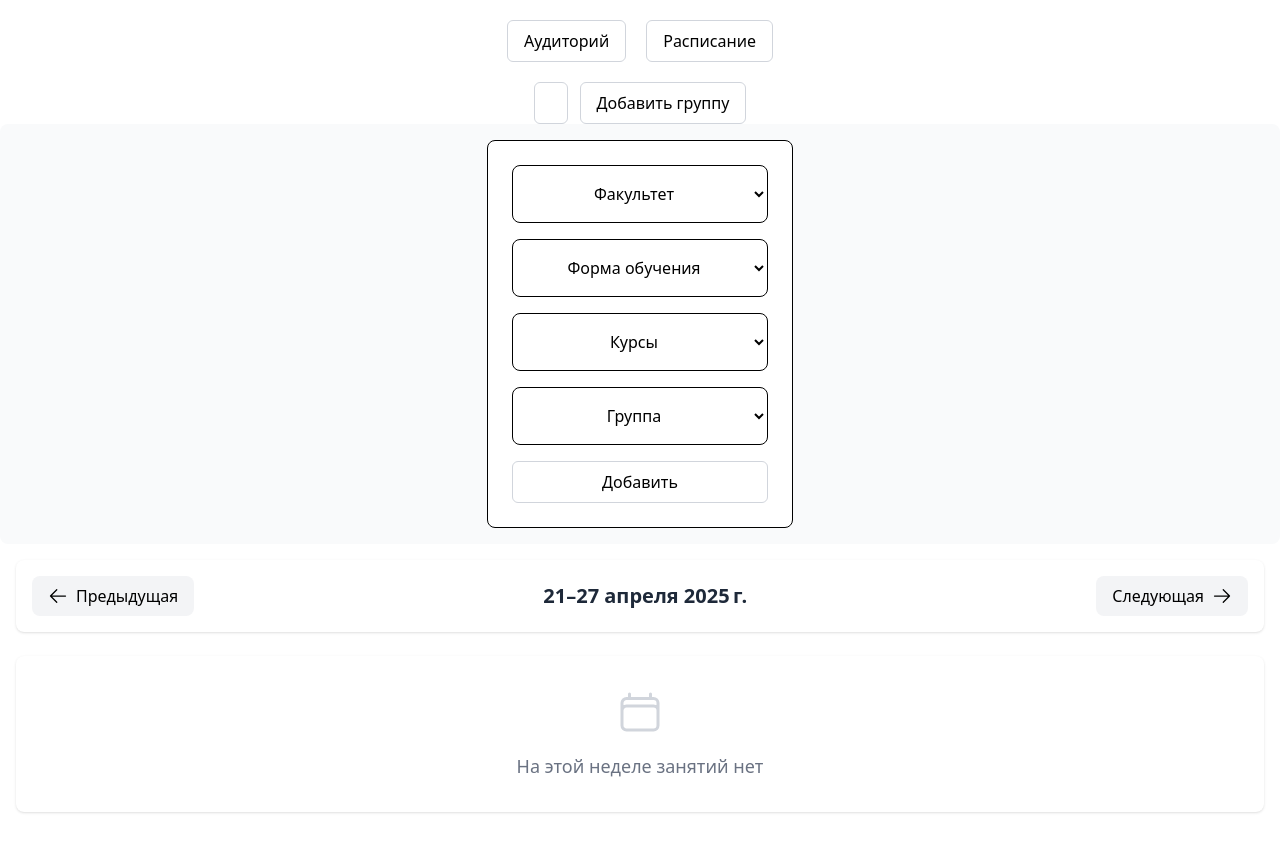
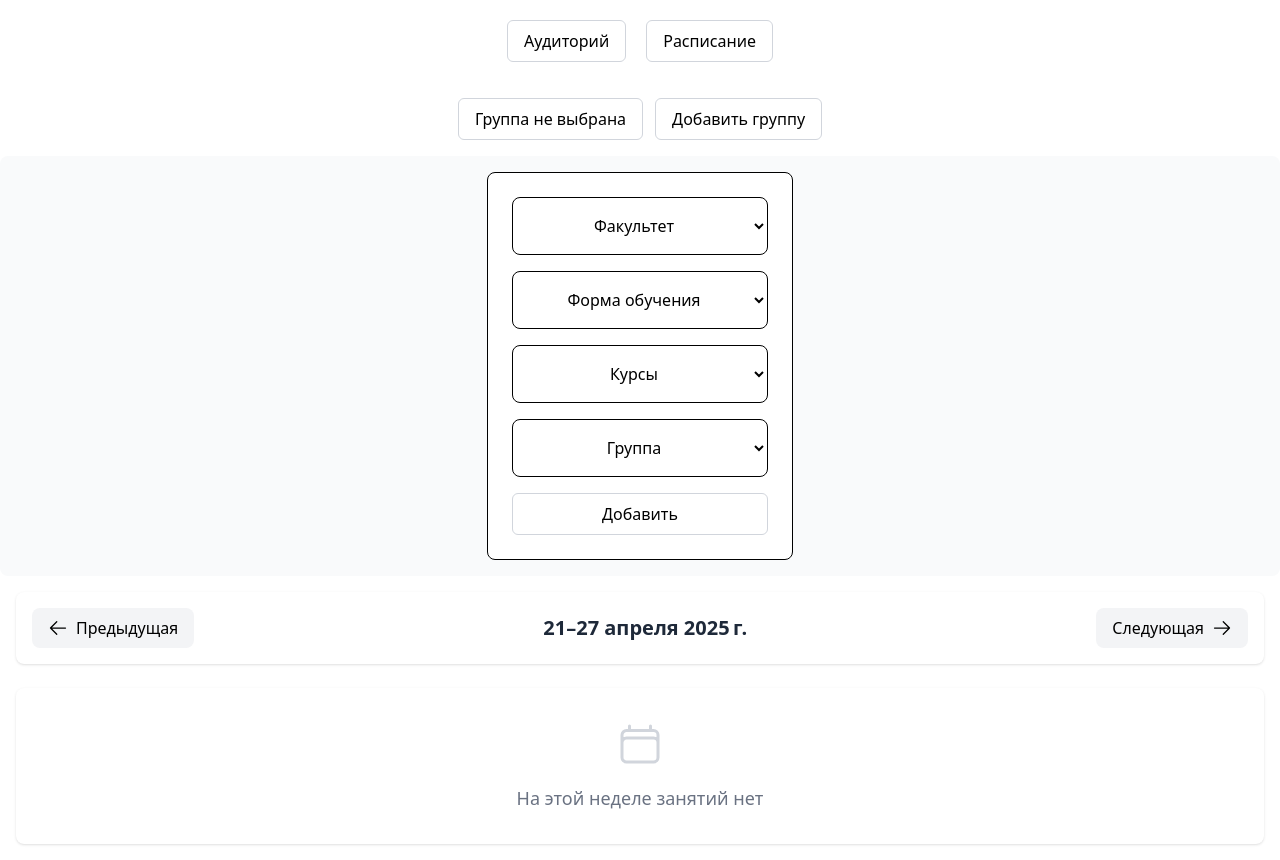
Before and after one commit to Nadoedatel/MITSO-Free-Classrooms-TS, a Vue app: page /schedule in a window 1280 px wide. Before the commit the page ends 828 px from the top, so only its background shows below. Built offline with nearby package versions, Linux system fonts and the light colour scheme; the HTML template or start-up script is replaced by a standard one.

Commit message:
Добавлние групп

```diff
--- a/package.json
+++ b/package.json
@@ -14,6 +14,7 @@
   "dependencies": {
     "@heroicons/vue": "^2.2.0",
     "@tailwindcss/vite": "^4.1.4",
+    "@vueuse/core": "^13.1.0",
     "pinia": "^3.0.1",
     "tailwindcss": "^4.1.4",
     "vue": "^3.5.13",
--- a/src/components/Schedule/GroupData.vue
+++ b/src/components/Schedule/GroupData.vue
@@ -1,37 +1,46 @@
 <template>
-    <div class="justify-center flex gap-3">
+    <div class="justify-center flex gap-3 p-4">
         <div
-        @click="showSchedule"
-        class="px-4 py-2 bg-white border border-gray-300 rounded-md justify-center flex">
-            {{ groupName }}
+            @click="showSchedule"
+            class="px-4 py-2 bg-white border border-gray-300 rounded-md justify-center flex"
+        >
+            {{ userGroups.Group || "Группа не выбрана" }}
         </div>
-        <AppButton @click="changeHasUserGroup">Добавить группу</AppButton>
+        <AppButton @click="saveUserGroup">Добавить группу</AppButton>
     </div>
 </template>
 
-
 <script setup>
-import { ref, onMounted } from 'vue';
+import { useStorage } from '@vueuse/core';
 import AppButton from '../UI/AppButton.vue';
 
-const groupName = ref('');
-
-function extractGroupName(fullGroup) {
-    if (!fullGroup) return '';
-
-    const parts = fullGroup.split(',');
-    const groupPart = parts[parts.length - 1].trim();
-
-    return groupPart;
+// 1. Определяем структуру по умолчанию
+const defaultGroup = {
+  faculty: "",
+  form: "",
+  Course: "",
+  Group: ""
 }
 
-const emit = defineEmits(["update-show-schedule"]);
+const props = defineProps({
+    correctGroup: String,
+});
 
-function changeHasUserGroup() {
-    emit("update-show-schedule", false);
+const userGroups = useStorage('userGroup', defaultGroup)
+
+function saveUserGroup() {
+//   userGroup.value = {
+//     faculty: nowFaculty.value.name,
+//     form: nowForm.value.name,
+//     Course: nowCourse.value.name,
+//     Group: nowGroup.value.name
+//   }
+//   emit("update-show-schedule", true)
 }
-onMounted(() => {
-    const userGroup = localStorage.getItem("userGroup");
-    groupName.value = extractGroupName(userGroup);
-});
+
+
+
+// function changeHasUserGroup() {
+//     emit("update-show-schedule", false);
+// }
 </script>
--- a/src/components/Schedule/ScheduleSelector.vue
+++ b/src/components/Schedule/ScheduleSelector.vue
@@ -33,7 +33,7 @@ const nowFaculty = ref();
 const isLoading = ref(false)
 const error = ref(null);
 
-const emit = defineEmits(["update-show-schedule"]);
+const emit = defineEmits(["update-show-schedule", "correct-group"]);
 
 const formFacultyStore = useCoursesFaculty();
 const formGroupStore = useGroupOnCourse();
@@ -128,13 +128,14 @@ function group(method) {
 
 function saveUserGroup() {
   console.log("Сработало");
-  const arrUserSchedule = ref([
-    nowFaculty.value.name,
-    nowForm.value.name,
-    nowCourse.value.name,
-    nowGroup.value.name,
-  ]);
-  localStorage.setItem("userGroup", arrUserSchedule.value);
+  const arrUserSchedule = ref({
+    "faculty": nowFaculty.value.name,
+    "form": nowForm.value.name,
+    "Course": nowCourse.value.name,
+    "Group": nowGroup.value.name,
+});
+  localStorage.setItem("userGroup", JSON.stringify(arrUserSchedule.value));
+  emit("correct-group", nowGroup.value.name)
   emit("update-show-schedule", true);
 }
 </script>
--- a/src/views/ScheduleView.vue
+++ b/src/views/ScheduleView.vue
@@ -7,11 +7,15 @@ import { ref } from "vue";
 
 const scheduleGroup = useScheduleGroup();
 const showSchedule = ref(false);
+const correctGroup = ref("")
 </script>
 
 <template>
-  <GroupData></GroupData>
+  <GroupData
+    :correctGroup="correctGroup"
+  ></GroupData>
   <ScheduleSelector
+    @correct-group="(value) => correctGroup = value"
     @update-show-schedule="(value) => showSchedule = value"
   ></ScheduleSelector>
   <ScheduleList
```
Also changed, not shown: 1 other file (tests, documents, lock files or other folders).
